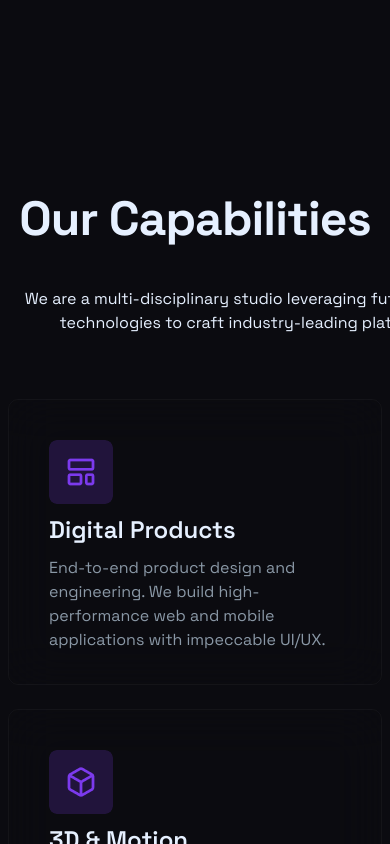
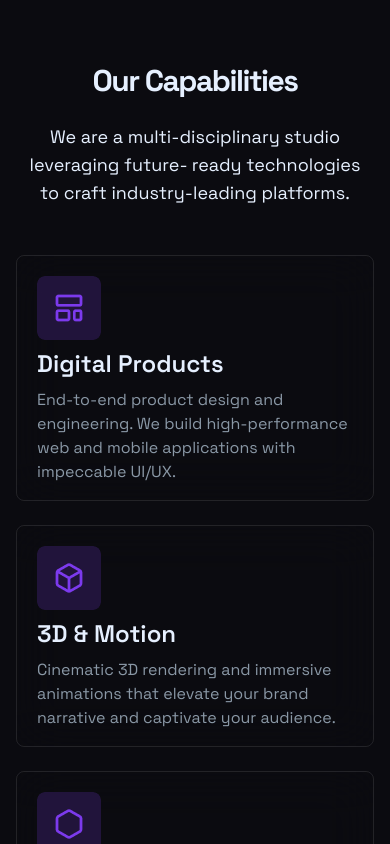
Before and after one commit to raihan-mahmud-talukder/nexus, a React (Create React App) app: page / in a window 390 px wide. Shown: the part 5020-5864 px from the top of the page. Built offline with nearby package versions, Linux system fonts and the light colour scheme.

Commit message:
capabilities responsive

```diff
--- a/public/index.html
+++ b/public/index.html
@@ -11,7 +11,7 @@
   <!-- <link rel="stylesheet" href="styles/footer.css"> -->
   <link rel="stylesheet" href="styles/hero.css">
   <link rel="stylesheet" href="styles/features.css">
-  <link rel="stylesheet" href="styles/capability.css">
+  <!-- <link rel="stylesheet" href="styles/capability.css"> -->
 
     <title>NEXUS App</title>
   </head>
--- a/public/styles/capability.css
+++ b/public/styles/capability.css
@@ -58,6 +58,6 @@
     font-weight: 400;
     font-size: 1rem;
     line-height: 1.5rem;
-    color: #8A98A6;
+    color: #8a98a6;
     text-align: left;
 }
--- a/src/components/Home/Capabilities.jsx
+++ b/src/components/Home/Capabilities.jsx
@@ -2,12 +2,24 @@ import { capabilities } from "../../data/capabilities"
 
 export const Capabilities = () => {
     return (
-        <section className="capability">
-            <h2>Our Capabilities</h2>
-            <p>
+        <section className="
+            px-4 py-10 md:py-40
+        ">
+            <h2 className="
+                text-3xl md:5xl
+                font-bold tracking-tighter
+                text-center align-middle
+            ">Our Capabilities</h2>
+            <br />
+            <p className="
+                max-w-lg px-2 text-lg font-normal text-center m-auto
+            ">
                 We are a multi-disciplinary studio leveraging future- ready technologies to craft industry-leading platforms.
             </p>
-            <div>
+            <br /><br />
+            <div className="
+                flex flex-col gap-6 md:flex-row
+            ">
             {capabilities.map((item, index) => {
                 return <Capability key={index} capability={item} />
             })}
@@ -18,10 +30,23 @@ export const Capabilities = () => {
 
 const Capability = ({capability}) => {
     return (
-        <article>
-            <img src={capability.icon} alt={capability.title} />
-            <h4>{capability.title}</h4>
-            <p>{ capability.description}</p>
+        <article className="
+            pt-5 px-5 pb-4
+            md:pt-10 md:px-10 md:pb-8
+            flex flex-col justify-start gap-2
+            rounded-lg md:rounded-xl
+            border border-white border-opacity-10
+            backdrop-blur-xl bg-[]
+        ">
+            <img className="
+                w-16 h-16 rounded-lg
+            " src={capability.icon} alt={capability.title} />
+            <h4 className="
+                font-semibold text-2xl
+            ">{capability.title}</h4>
+            <p className="
+                text-base font-normal text-[#8a98a6]
+            ">{capability.description}</p>
         </article>
 )
 }
```
Also changed, not shown: 1 other file (tests, documents, lock files or other folders).
